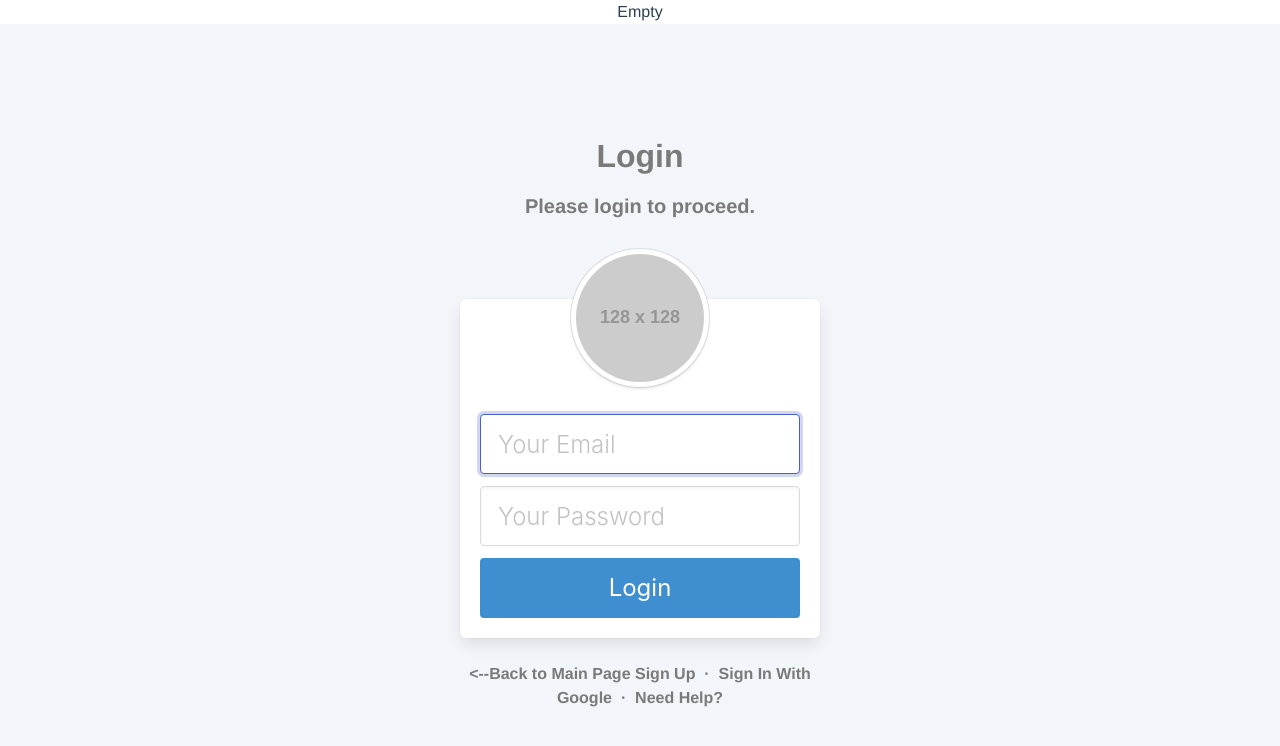
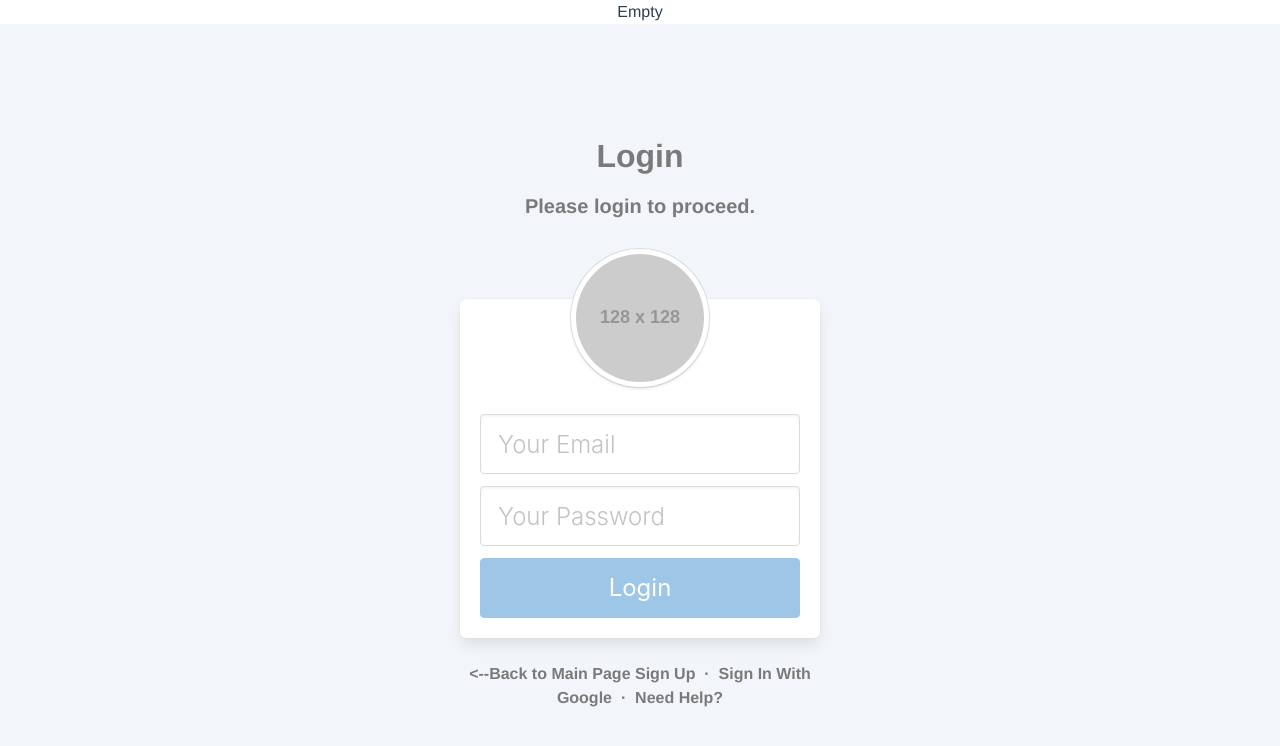
Before and after one commit to VitakSharper/vue-mongoDb-express-appMeetup, a Vue app: page /login in a window 1280 px wide. Shown: the top 746 px of the page. Built offline with nearby package versions, Linux system fonts and the light colour scheme.

Commit message:
Vuelidate implementation to forms

```diff
--- /dev/null
+++ b/src/helpers/validators.js
@@ -0,0 +1,10 @@
+import {helpers} from 'vuelidate/lib/validators'
+
+export const supportedFileType = (value) => {
+    if (!helpers.req(value)) return true;
+
+    const allowedFormats = ['jpg', 'png', 'jpeg'];
+    const extension = value.split('.').pop();
+
+    return allowedFormats.includes(extension);
+};
--- a/src/main.js
+++ b/src/main.js
@@ -1,10 +1,14 @@
 import Vue from 'vue'
 import App from './App.vue'
+import Vuelidate from 'vuelidate';
 import router from './router'
 import store from "./store/";
+
 import './registerServiceWorker'
+
 import capitalize from "./filters/capitalize.filter";
 import formatDate from "./filters/date.filter";
+
 import Dropdown from "./components/shared/Dropdown";
 import Hero from "./components/shared/Hero";
 import AppSpinner from "./components/shared/AppSpinner";
@@ -12,6 +16,7 @@ import AppSpinner from "./components/shared/AppSpinner";
 
 Vue.config.productionTip = false;
 
+Vue.use(Vuelidate);
 Vue.component('Dropdown', Dropdown);
 Vue.component('Hero', Hero);
 Vue.component('AppSpinner', AppSpinner);
--- /dev/null
+++ b/src/store/auth.js
@@ -0,0 +1,13 @@
+export default {
+    state: {},
+    mutations: {},
+    getters: {},
+    actions: {
+        loginWithEmailAndPassword({commit, state}, loginForm) {
+            console.log('Login Form: ', loginForm);
+        },
+        registerUsers({commit, state}, registerForm) {
+            console.log('Register Form: ', registerForm)
+        }
+    },
+}
--- a/src/store/categories.js
+++ b/src/store/categories.js
@@ -1,6 +1,6 @@
 import axios from 'axios'
 
-export default ({
+export default {
     state: {
         items: null,
     },
@@ -21,4 +21,4 @@ export default ({
             }
         }
     }
-})
+}
--- a/src/store/index.js
+++ b/src/store/index.js
@@ -1,8 +1,10 @@
 import Vue from 'vue';
 import Vuex from 'vuex';
+
 import meetups from "./meetups";
 import categories from "./categories";
 import threads from "./threads";
+import auth from "./auth";
 
 
 Vue.use(Vuex);
@@ -22,6 +24,7 @@ export default new Vuex.Store({
     modules: {
         meetups,
         categories,
-        threads
+        threads,
+        auth
     }
 })
--- a/src/store/meetups.js
+++ b/src/store/meetups.js
@@ -1,6 +1,6 @@
 import axios from 'axios'
 
-export default ({
+export default {
     state: {
         items: null,
         item: null
@@ -34,4 +34,4 @@ export default ({
             }
         }
     }
-})
+}
--- a/src/store/threads.js
+++ b/src/store/threads.js
@@ -1,6 +1,6 @@
 import axios from 'axios'
 
-export default ({
+export default {
     state: {
         items: null,
     },
@@ -21,4 +21,4 @@ export default ({
             }
         }
     }
-})
+}
--- a/src/views/Login.vue
+++ b/src/views/Login.vue
@@ -9,25 +9,47 @@
             <figure class="avatar">
               <img src="https://placehold.it/128x128">
             </figure>
-            <form>
+
+            <form @submit.prevent="onLoginHandler">
+              <!--              Email-->
               <div class="field">
                 <div class="control">
-                  <input class="input is-large"
-                         type="email"
-                         placeholder="Your Email"
-                         autofocus=""
-                         autocomplete="email">
+                  <input
+                    class="input is-large"
+                    type="text"
+                    placeholder="Your Email"
+                    v-model="form.email"
+                  >
+                  <!--                  Email Erors-->
+                  <div v-if="$v.form.email.$error" class="form-error">
+                    <span v-if="!$v.form.email.required" class="help is-danger">Email is required!</span>
+                    <span v-if="!$v.form.email.email" class="help is-danger">Provide Valid Email Address!</span>
+                  </div>
                 </div>
               </div>
+              <!--              Password-->
               <div class="field">
                 <div class="control">
-                  <input class="input is-large"
-                         type="password"
-                         placeholder="Your Password"
-                         autocomplete="current-password">
+                  <input
+                    class="input is-large"
+                    type="password"
+                    placeholder="Your Password"
+                    v-model="form.password"
+                  >
+                  <!--                  Password Errors-->
+                  <div v-if="$v.form.password.$error" class="form-error">
+                    <span v-if="!$v.form.password.required" class="help is-danger">Password is required!</span>
+                    <span v-if="!$v.form.password.minLength" class="help is-danger">Min 6 characters required!</span>
+                  </div>
                 </div>
               </div>
-              <button class="button is-block is-info is-large is-fullwidth">Login</button>
+
+              <button
+                :disabled="$v.form.$invalid"
+                class="button is-block is-info is-large is-fullwidth"
+                type="submit"
+              >Login
+              </button>
             </form>
           </div>
           <p class="has-text-grey">
@@ -50,13 +72,36 @@
 </template>
 
 <script>
+    import {required, email, minLength, maxLength} from 'vuelidate/lib/validators'
+
     export default {
         data: () => ({
             form: {
                 email: null,
                 password: null
             }
-        })
+        }),
+        validations: {
+            form: {
+                email: {
+                    required,
+                    email
+                },
+                password: {
+                    required,
+                    minLength: minLength(6)
+                }
+            }
+        },
+        mounted() {
+        },
+        methods: {
+            onLoginHandler() {
+                console.log(this.$v)
+                this.$v.form.$touch();
+                this.$store.dispatch('loginWithEmailAndPassword', this.form)
+            }
+        }
     }
 </script>
 
--- a/src/views/Register.vue
+++ b/src/views/Register.vue
@@ -14,52 +14,75 @@
               <!--              Username-->
               <div class="field">
                 <div class="control">
-                  <input class="input is-large"
+                  <input
+                    class="input is-large"
                     type="text"
-                         placeholder="Username">
+                    placeholder="Username"
+                    v-model="form.username"
+                  >
                 </div>
               </div>
               <!--              Name-->
               <div class="field">
                 <div class="control">
-                  <input class="input is-large"
+                  <input
+                    class="input is-large"
                     type="text"
-                         placeholder="Name">
+                    placeholder="Name"
+                    v-model="form.name"
+                  >
                 </div>
               </div>
               <!--              Email-->
               <div class="field">
                 <div class="control">
-                  <input class="input is-large"
+                  <input
+                    class="input is-large"
                     type="email"
-                         placeholder="Your Email">
+                    placeholder="Your Email"
+                    v-model="form.email"
+                  >
                 </div>
               </div>
               <!--              Avatar-->
               <div class="field">
                 <div class="control">
-                  <input class="input is-large"
+                  <input
+                    class="input is-large"
                     type="text"
                     placeholder="Avatar"
-                         autocomplete="">
+                    autocomplete=""
+                    v-model="form.avatar"
+                  >
+                  <div v-if="$v.form.avatar.$error" class="form-error">
+                    <span v-if="!$v.form.avatar.url" class="help is-danger">URL Format is not valid !</span>
+                    <span v-if="!$v.form.avatar.supportedFileType"
+                          class="help is-danger">Selected file is not valid !</span>
+                  </div>
                 </div>
               </div>
               <!--              Password-->
               <div class="field">
                 <div class="control">
-                  <input class="input is-large"
+                  <input
+                    class="input is-large"
                     type="password"
                     placeholder="Your Password"
-                         autocomplete="new-password">
+                    autocomplete="new-password"
+                    v-model="form.password"
+                  >
                 </div>
               </div>
               <!--              Password Confirm-->
               <div class="field">
                 <div class="control">
-                  <input class="input is-large"
+                  <input
+                    class="input is-large"
                     type="password"
                     placeholder="Password Confirmation"
-                         autocomplete="off">
+                    autocomplete="off"
+                    v-model="form.passwordConfirm"
+                  >
                 </div>
               </div>
 
@@ -91,6 +114,9 @@
 </template>
 
 <script>
+    import {required, email, minLength, url, sameAs} from 'vuelidate/lib/validators'
+    import {supportedFileType} from '@/helpers/validators.js'
+
     export default {
         data: () => ({
             form: {
@@ -102,9 +128,27 @@
                 passwordConfirm: null
             }
         }),
+        validations: {
+            form: {
+                username: {required},
+                name: {required},
+                email: {required, email},
+                avatar: {
+                    url,
+                    supportedFileType
+                },
+                password: {
+                    required,
+                    minLength: minLength(6)
+                },
+                passwordConfirm: {required}
+            }
+
+        },
         methods: {
             onFormSubmit() {
-                console.log('Submit Form!!!')
+                this.$v.form.$touch();
+                this.$store.dispatch('registerUsers', this.form);
             }
         }
 
```
Lines whose indentation alone changed are shown as unchanged.
